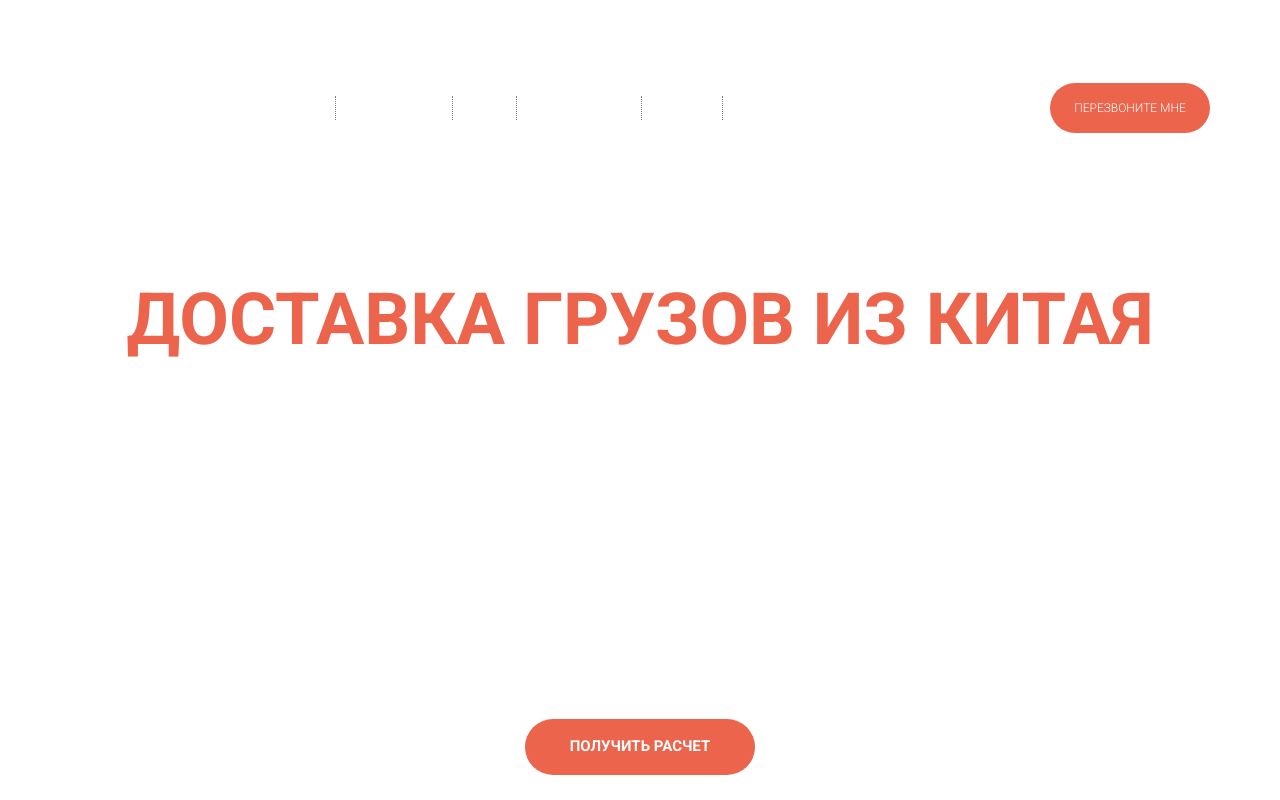
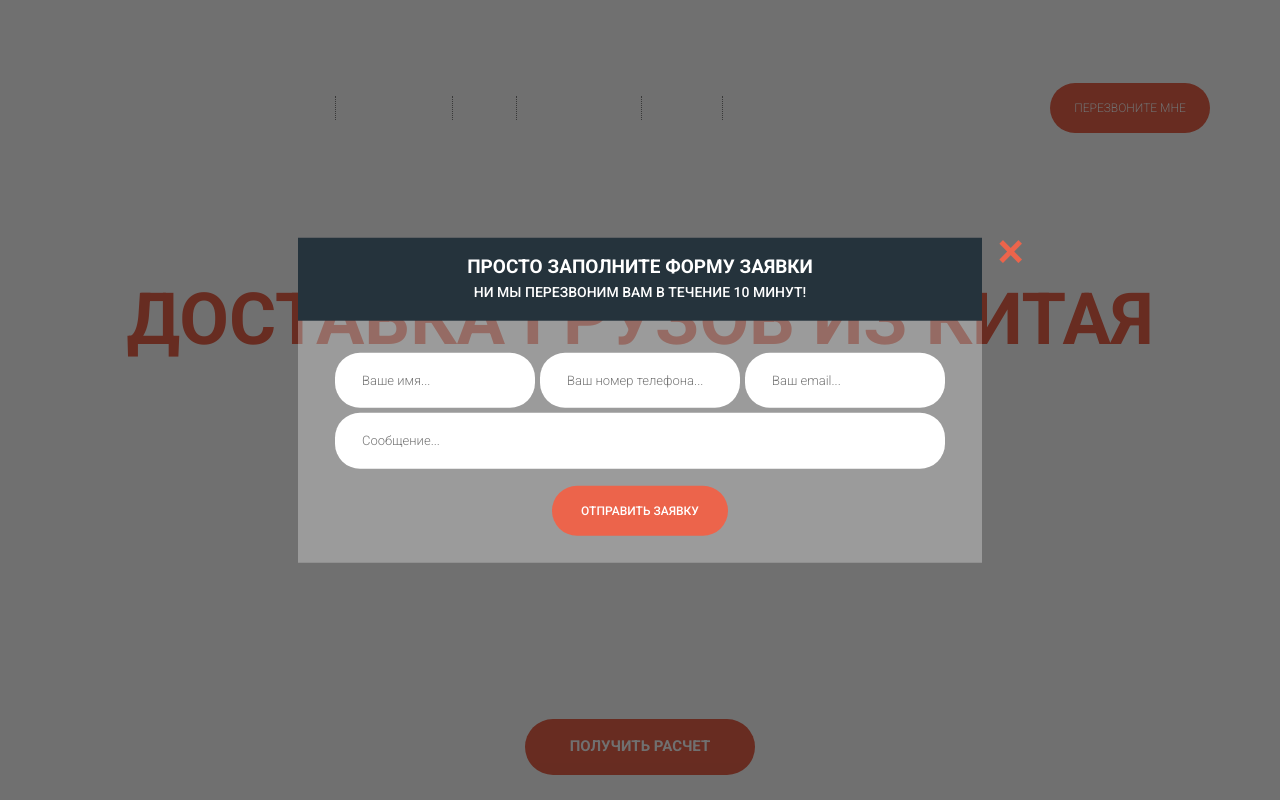
Before and after one commit to AntonAgaro/example, a website: page src/index.html in a window 1280 px wide. Both pictures are taken after a click on the button "ПОЛУЧИТЬ РАСЧЕТ". Shown: the top 800 px of the page. Drawn offline with nearby package versions, Linux system fonts and the light colour scheme; files that its build step writes are made by us from their sources.

Commit message:
modal window

```diff
--- a/src/index.html
+++ b/src/index.html
@@ -32,7 +32,7 @@
                         <div class="answers__text-question">Есть вопросы?</div>
                         <a href="" class="answers__text-phone">+7 (926) 423 01 00</a>
                     </div>
-                    <button class="answers__button">Перезвоните мне</button>
+                    <button data-modal="window" class="answers__button">Перезвоните мне</button>
                 </div>
 
             </div>
@@ -66,7 +66,7 @@
                 </div>
             </div>
 
-            <button class="promo__button">Получить расчет</button>
+            <button data-modal="window" class="promo__button">Получить расчет</button>
         </div>
     </section>
 
@@ -430,6 +430,35 @@
     <a href="#top" class="pageup">
         <img src="icons/pageUp/chevron-circle-up-solid.svg" alt="arrow">
     </a>
+
+    <!--делаем модальное окно-->
+    <div class="overlay">
+        <div class="modal">
+            <div class="modal__close">&times;</div>
+            <div class="forms__text">
+                <div class="forms__text-title">Просто заполните форму заявки</div>
+                <div class="forms__text-subtitle">Ни мы перезвоним Вам в течение 10 минут!</div>
+            </div>
+            <form action="" class="forms__form">
+                <div class="forms__form-wrapper">
+                    <div class="forms__form-item">
+                        <input type="text" name="name" id="" placeholder="Ваше имя...">
+                    </div>
+                    <div class="forms__form-item">
+                        <input type="text" name="" id="" placeholder="Ваш номер телефона...">
+                    </div>
+                        <div class="forms__form-item">
+                            <input type="email" name="" id="" placeholder="Ваш email...">
+                        </div>
+                        <div class="forms__form-item forms__form-message" id="message">
+                            <input type="text" placeholder="Сообщение...">
+                        </div>
+                    </div>
+                    <button class="forms__form-button">Отправить заявку</button>
+            </form>
+        </div>
+        </div>
+    </div>
     <script src="js/script.js"></script>
 </body>
 
--- a/src/js/script.js
+++ b/src/js/script.js
@@ -57,5 +57,23 @@ document.addEventListener('DOMContentLoaded', () => {
       }
       window.addEventListener('scroll', activeBtn);
 
+      // Модальное окно
+      const btn = document.querySelectorAll('[data-modal]');
+      const modalWindow = document.querySelector('.overlay');
+      const close = document.querySelector('.modal__close');
 
+      function openModal() {
+            modalWindow.classList.add('active');
+         }
+         btn.forEach(btn => {
+             btn.addEventListener('click', openModal);
+         });
+
+    function closeModal() {
+        modalWindow.classList.remove('active');
+    }
+
+    close.addEventListener('click', closeModal);
+
+    modalWindow.addEventListener('click', closeModal);
 });
--- /dev/null
+++ b/src/sass/blocks/_modal.scss
@@ -0,0 +1,25 @@
+.overlay {
+   display: none;
+    position: fixed;
+    top:0;
+    width: 100%;
+    height: 100%;
+    background-color: rgba(0, 0, 0, .56);
+}
+.modal {
+    position: absolute;
+    top: 50%;
+    left: 50%;
+    transform: translate(-50%, -50%);
+    &__close {
+        position: absolute;
+        top: -24px;
+        right: -42px;
+        color: $main-color;
+        font-size: 50px;
+        cursor: pointer;
+    }
+}
+.active {
+    display: block;
+}
--- a/src/sass/style.scss
+++ b/src/sass/style.scss
@@ -36,4 +36,5 @@ button {
 @import 'blocks/map';
 @import 'blocks/footer';
 @import 'blocks/pageup';
+@import 'blocks/modal';
 @import 'blocks/media';
```
Also changed, not shown: dist/css/style.min.css, dist/index.html, dist/js/script.js.
